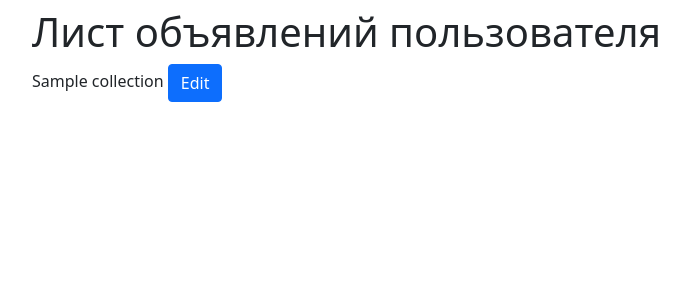
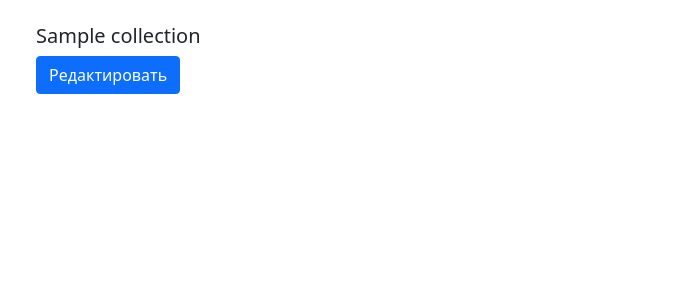
Before and after one commit to kochetkov-i/project_dlp, a Flask app: page /auth/user_advertisement in a window 1280 px wide. Shown: the part 56-356 px from the top of the page, without its empty margins (62-751 px from the left). Run offline with Flask 2, Linux system fonts and the light colour scheme; a user stored in the database is signed in; tables that the repository leaves empty hold one stand-in row (values such as "Sample post").

Commit message:
correcting after review

```diff
--- a/webapp/contact_us/models.py
+++ b/webapp/contact_us/models.py
@@ -11,6 +11,6 @@ class Reporter(db.Model):
     )
 
     def __repr__(self):
-        return '<Contacter username:{} text:{}>'.format(
-            self.username, self.text
+        return '<Contacter username:{} text:{} email:{}>'.format(
+            self.username, self.text, self.email
         )
--- a/webapp/contact_us/views.py
+++ b/webapp/contact_us/views.py
@@ -1,4 +1,4 @@
-from flask import Blueprint, render_template, redirect, url_for
+from flask import Blueprint, flash, render_template, redirect, url_for
 from flask_login import current_user
 from webapp import db
 from webapp.contact_us.models import Reporter
@@ -31,5 +31,6 @@ def procces_new_contact():
             text=post_contact.text.data)
         db.session.add(report)
         db.session.commit()
+        flash('Ваше сообщение было отправлено, спасибо')
 
     return redirect(url_for('main.index'))
--- a/webapp/templates/user_list_adver/user_advertisement.html
+++ b/webapp/templates/user_list_adver/user_advertisement.html
@@ -1,15 +1,10 @@
 {% extends 'base.html' %}
 
 {% block body %}
-  <div class="container-fluid">
-    <div class="text-centr">
-      <h1> {{ title }} </h1>
-      {% for collect in collections %}
-          <div class="row-8">
-            {{ collect.collection_name }} <a href="{{ url_for('collect.edit_collect', id=collect.id) }}" >
-            <button type="button" class="btn btn-primary">Edit</button></a><br>
-          </div>
-      {% endfor %}
-    </div>
+  {% for collect in collections %}
+  <div class="card-body">
+    <h5 class="card-title">{{ collect.collection_name }}</h5>
+    <a href="{{ url_for('collect.edit_collect', id=collect.id) }}" class="btn btn-primary">Редактировать</a>
   </div>
+  {% endfor %}
 {% endblock %}
```
